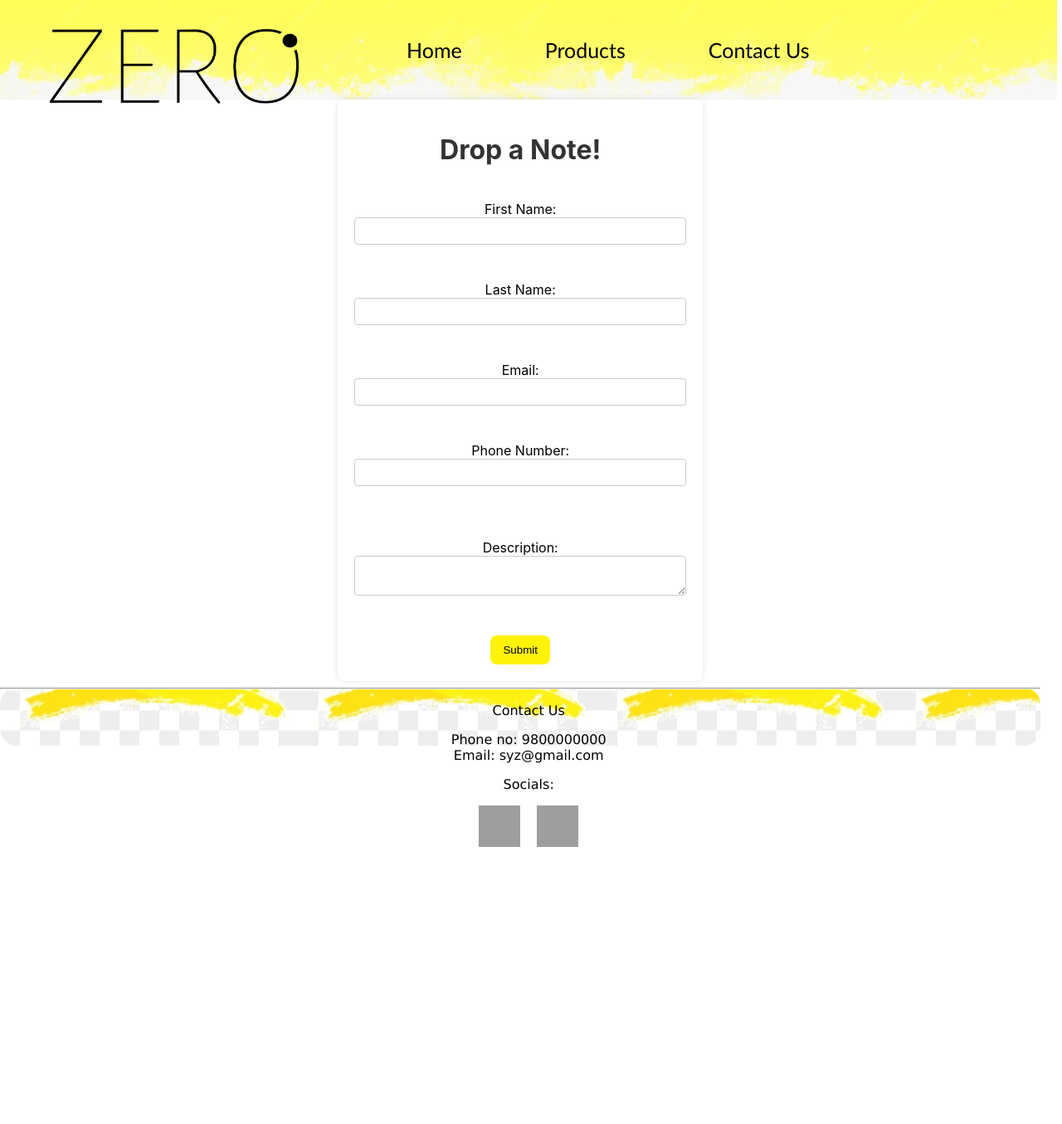
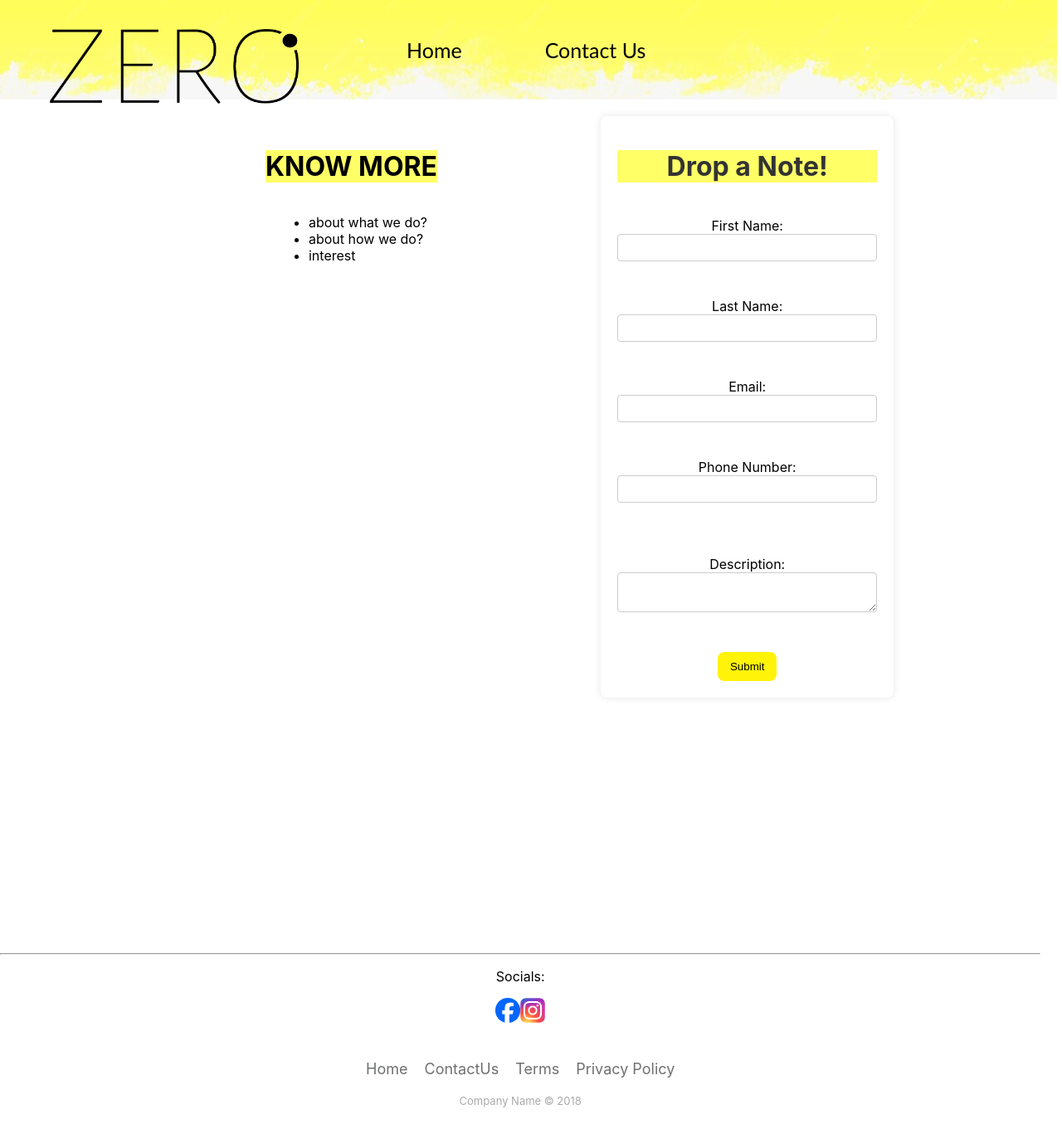
Before and after one commit to PrasannaBhattarai/zeroDemo, a React (Create React App) app: page /contact in a window 1280 px wide. Shown: the whole page at 83% size. Before the commit the page ends 1025 px from the top, so only its background shows below. Built offline with nearby package versions, Linux system fonts and the light colour scheme; grey boxes are pictures that could not be loaded.

Commit message:
footer add

```diff
--- a/src/AboutUs.js
+++ b/src/AboutUs.js
@@ -47,12 +47,25 @@ function AboutUs() {
         phoneNumber: '',
         description: '',
       });
-    } catch (error) {
+    window.alert("Submitted Successfully")} catch (error) {
       console.log(error);
     }
   };
 
-  return (
+  return (<>
+
+  <div className='contact-us'>
+    <h1>KNOW MORE</h1>
+
+    <ul className='list'>
+      <li>about what we do?</li>
+      <li>about how we do?</li>
+      <li>interest</li>
+    </ul>
+
+
+  </div>
+
     <div className="form-container">
       <h1>Drop a Note!</h1>
       <br/>
@@ -122,6 +135,7 @@ function AboutUs() {
         </button>
       </form>
     </div>
+    </>
   );
 }
 
--- a/src/ContactStyle.css
+++ b/src/ContactStyle.css
@@ -1,12 +1,16 @@
 /* FormStyles.css */
 
 .form-container {
+  /* background-color: rgba(255,255,0,0.4); */
+  margin-top: 20px;
+  display: inline-block;
     max-width: 400px;
-    margin: auto;
+    /* margin: auto; */
     padding: 20px;
     background-color: white;
     border-radius: 8px;
     box-shadow: 0 0 10px rgba(0, 0, 0, 0.1);
+    margin-bottom: 300px;
   }
 
   .form-container h1 {
@@ -50,3 +54,48 @@
   .form-button:hover {
     background-color: #45a049;
   }
+
+  .contact-us{
+    /* background-color: rgba(255,255,0,0.4); */
+    max-width: 400px;
+    /* margin: auto; */
+    padding: 20px;
+    /* background-color: yellow; */
+    border-radius: 8px;
+    /* box-shadow: 0 0 10px rgba(0, 0, 0, 0.1); */
+    margin-left: 300px;
+    float: left;
+    text-align: center;
+    height: 200px;
+    margin-top: 20px;
+    /* background-color: #333; */
+
+  }
+  h1{
+       background-color: rgba(255,255,0,0.6);
+  }
+  .list{
+     display: inline-block;
+  text-align: left;
+  }
+
+  @media screen and (max-width:768px) {
+    .contact-us{
+      display: block;
+      height: 300px;
+      /* max-width: 400px; */
+      margin: auto;
+      /* padding: 20px; */
+      /* background-color: yellow; */
+      /* border-radius: 8px; */
+      /* box-shadow: 0 0 10px rgba(0, 0, 0, 0.1); */
+       margin-left: 5px;
+      /* float: left; */
+      text-align: center;
+      width: 90%;
+      /* margin-top: 20px; */
+      /* background-color: #333; */
+
+    }
+
+  }
--- a/src/Footer.css
+++ b/src/Footer.css
@@ -1,7 +1,7 @@
 .footer{
-    background-image:url('yellow3.png') ;
+    /* background-image:url('yellow3.png') ; */
     /* transform: scaleY(-1); */
-    background-position-y: 65%;
+    /* background-position-y: 65%;  */
     /* border-radius:2cqmin; */
    /* background-blend-mode:darken;
     background-position-y: 65%;
@@ -10,12 +10,18 @@
     font-family: 'Lucida Sans', 'Lucida Sans Regular', 'Lucida Grande', 'Lucida Sans Unicode', Geneva, Verdana, sans-serif;
     width: 100%;
     height: 70px;
-    border-radius: 20px;
+    /* border-radius: 20px; */
+
+    border-top: 10px;
+    /* border-style:inset; */
+    border-color: yellow;
+
 
 
 }
 
 .footer .heading{
+
     font-size: 14pt;
     margin-left: 20PX;
     /* font-family: 'Lucida Sans', 'Lucida Sans Regular', 'Lucida Grande', 'Lucida Sans Unicode', Geneva, Verdana, sans-serif; */
@@ -23,6 +29,7 @@
 }
 
 .footer .details{
+    /* display: inline-block; */
     font-size: 10pt;
     margin-left: 20PX;
 }
@@ -30,6 +37,8 @@
 
 
 .footer p{
+    display: inline-block;
+    /* float: left; */
     color: black;
     margin-left: 20PX;
 }
@@ -43,3 +52,7 @@ html{
     width: 50px;
     height: 50px;
 }
+
+hr{
+    color: yellow;
+}
--- a/src/Footer.js
+++ b/src/Footer.js
@@ -1,23 +1,49 @@
 import React from "react";
-import './Footer.css';
+import './Footer1.css';
+import insta from './insta.png';
+import facebook from './Facebook_Logo_2023.png';
+import {Link } from 'react-router-dom';
+
 
 function Footer(){
-    return(
+    return(<>
+        <hr></hr>
+        <div className="socials">
+        <p>Socials:</p>
+        <a href="https://www.facebook.com/"><img src={facebook}></img></a>
+        <a href="https://www.instagram.com/"><img src={insta}></img></a>
 
-        <div class="footer" id="footer">
-            <hr></hr>
+        </div>
+        <div class="footer-basic">
 
-        <div class="contact">
-            <p >Contact Us</p>
-            <p >Phone no: 9800000000<br/>
-                Email: syz@gmail.com</p>
-        </div>
-        <div class="social">
-            <p>Socials:</p>
-			<img src="img/fb.png"></img>
-            <img src="img/insta.png"></img>
-        </div>
+            <ul class="list-inline">
+                <li class="list-inline-item"><Link to="/">Home</Link></li>
+                {/* <li class="list-inline-item"><Link to="#">Services</Link></li> */}
+                <li class="list-inline-item"><Link to="/contact">ContactUs</Link></li>
+                <li class="list-inline-item"><Link to="#">Terms</Link></li>
+                <li class="list-inline-item"><Link to="#">Privacy Policy</Link></li>
+            </ul>
+            <p class="copyright">Company Name © 2018</p>
+
+
     </div>
+
+        </>
+
+    //     <div class="footer" id="footer">
+    //         <hr></hr>
+
+    //     <div class="contact">
+    //         <p >Contact Us</p>
+    //         <p >Phone no: 9800000000<br/>
+    //             Email: syz@gmail.com</p>
+    //     </div>
+    //     <div class="social">
+    //         <p>Socials:</p>
+	// 		<img src="img/fb.png"></img>
+    //         <img src="img/insta.png"></img>
+    //     </div>
+    // </div>
 
     );
 }
--- /dev/null
+++ b/src/Footer1.css
@@ -0,0 +1,47 @@
+.footer-basic {
+    padding:20px 0;
+    background-color:#ffffff;
+    color:#4b4c4d;
+  }
+
+  .footer-basic ul {
+    padding:0;
+    list-style:none;
+    text-align:center;
+    font-size:18px;
+    line-height:1.6;
+    margin-bottom:0;
+  }
+
+  .footer-basic li {
+    padding:0 10px;
+    display: inline-block;
+  }
+
+  .footer-basic ul a {
+   /* display: inline-block; */
+    color:inherit;
+    text-decoration:none;
+    opacity:0.8;
+  }
+
+  .footer-basic ul a:hover {
+    opacity:1;
+  }
+
+
+
+
+
+  .footer-basic .copyright {
+    margin-top:15px;
+    text-align:center;
+    font-size:13px;
+    color:#aaa;
+    margin-bottom:0;
+  }
+
+   .socials img{
+    max-width:30px;
+    max-height: 50px;
+  }
--- a/src/Home.css
+++ b/src/Home.css
@@ -90,7 +90,8 @@
     /* display: flex; */
     margin: 5px;
     border-radius: 10px;
-    transition: transform .5s ease;
+    transition: transform .4s ease;
+    transition-duration: .7;
 }
 
 .img-section img:hover{
@@ -117,7 +118,8 @@
         .mainPic img{
             width: 100%;
             height: 200px;
-            border-radius: 25px;
+            border-radius: 5px;
+            /* border-radius: 0%; */
         }
 
         .sub-div{
@@ -129,26 +131,28 @@
             width: 100%;
             display: block;
             float:none;
-            margin: 10px;
+            /* margin: 10px; */
         }
         .text-box {
+            /* align-items: center; */
             display: block;
-            width: 100%;
+            width: 78%;
             padding: 10px;
             box-sizing: border-box;
-            background-color: #c0a5a5;
+            /* background-color: #c0a5a5; */
             border-radius: 1vh;
-            /* overflow: hidden; */
-            word-wrap: break-word; /* Allow long words to wrap */
+            /* overflow: none; */
+          /* word-wrap: break-word;  */
+             /* Allow long words to wrap */
         }
 
         .sub-div img {
 
-            width: 120px; /*Set a fixed width for the image */
-           height: 120px; /*Set a fixed height for the image */
+            width: 220px; /*Set a fixed width for the image */
+           height: 220px; /*Set a fixed height for the image */
            object-fit: cover; /* Ensures the image doesn't stretch */
            display: block;
-           margin: 0 auto;
+           /* margin: 0 auto; */
            align-items: center;
            /* background-color: rebeccapurple; */
        }
--- a/src/NavBar.css
+++ b/src/NavBar.css
@@ -56,7 +56,7 @@ a:focus{
 {
     .nav{
         width: 97%;
-        height: 180px;
+        height: 110px;
         display: block;
         color: #d33b3b;
         /* background-color: #d33b3b; */
@@ -69,10 +69,15 @@ a:focus{
    background-blend-mode:darken;
     background-position-y: 65%;
 
+
     }
    .nav img{
-    align-items: center;
-    width: 60%;
+    /* align-items: center; */
+    width: 45%;
+    height: 60px;
+    float: left;
+/* display: inline-block; */
+/* align-items: center; */
    }
     .nav ul li{
         display: inline-block;
--- a/src/NavBar.js
+++ b/src/NavBar.js
@@ -11,9 +11,9 @@ const Navbar = () => {
         <li>
           <Link to="/">Home</Link>
         </li>
-        <li>
+        {/* <li>
           <Link  to="/products">Products</Link>
-        </li>
+        </li> */}
         <li>
           <Link  to="/contact">Contact Us</Link>
         </li>
```
Also changed, not shown: src/Facebook_Logo_2023.png (added), src/zero.png (added).
